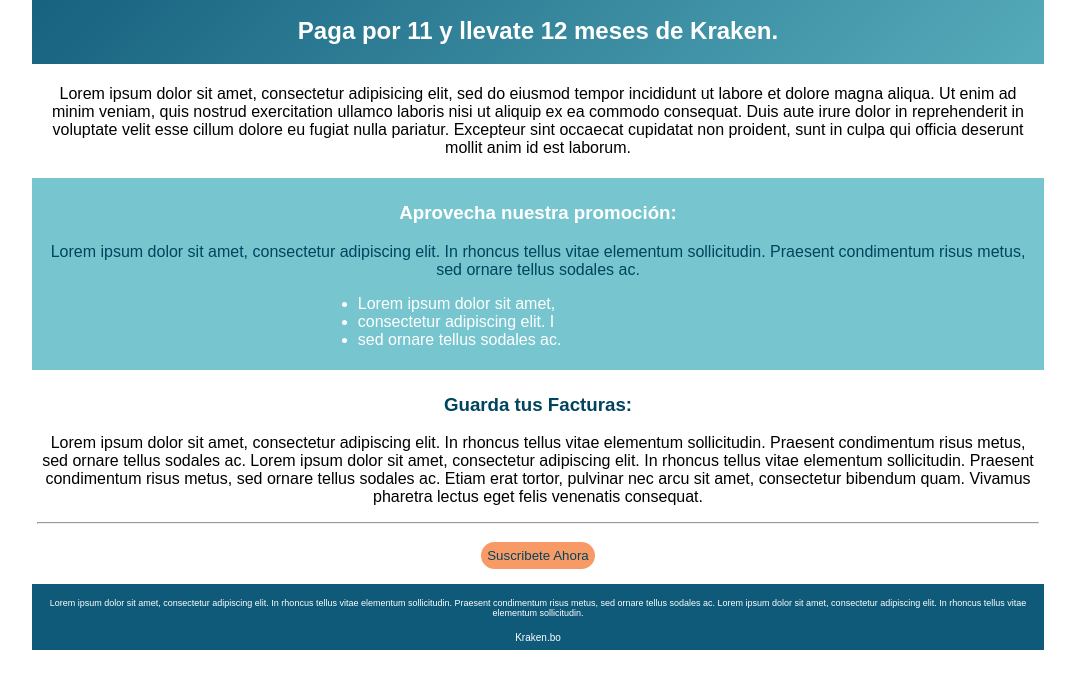
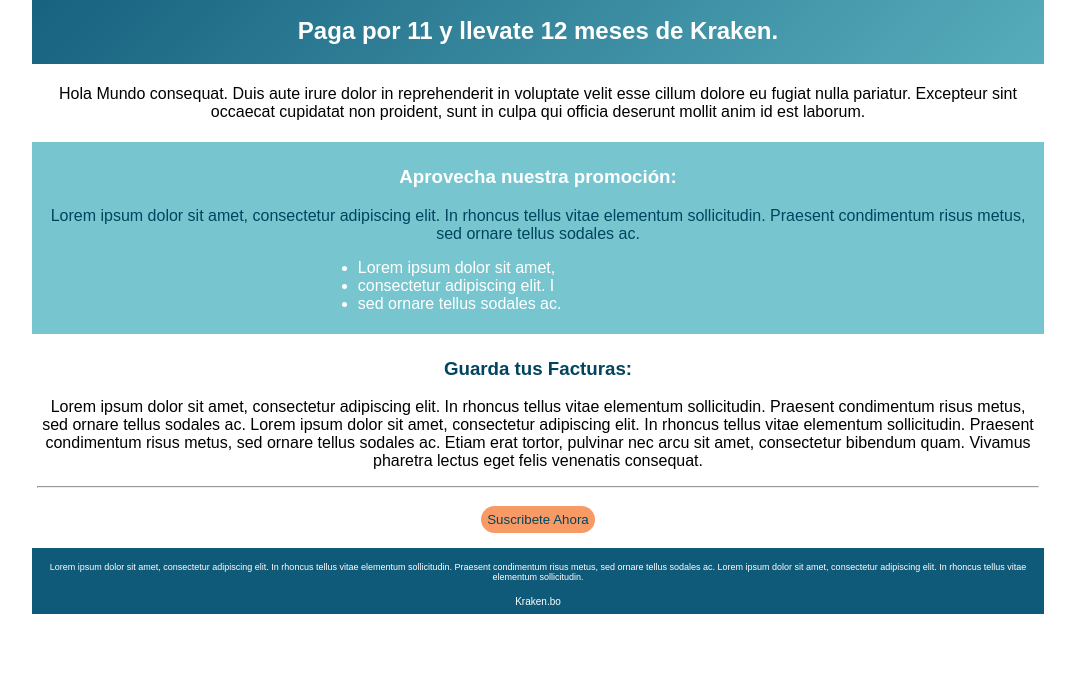
Before and after one commit to unkerned/test-jesus, a plain HTML site: page index.html in a window 1280 px wide. Shown: the part 124-800 px from the top of the page, without its empty margins (102-1177 px from the left). Drawn offline with Linux system fonts and the light colour scheme.

Commit message:
cambio de texto

```diff
--- a/index.html
+++ b/index.html
@@ -16,9 +16,7 @@
 
 		<h2 style="font-family: Asap,sans-serif; color: white;border-radius:">Paga por 11 y llevate 12 meses de Kraken.</h2>
 		<div style="padding: 5px; background-color:white;">
-			<p style="color: black; text-align: center; font-family: Asap,sans-serif;">Lorem ipsum dolor sit amet, consectetur adipisicing elit, sed do eiusmod
-			tempor incididunt ut labore et dolore magna aliqua. Ut enim ad minim veniam,
-			quis nostrud exercitation ullamco laboris nisi ut aliquip ex ea commodo
+			<p style="color: black; text-align: center; font-family: Asap,sans-serif;">Hola Mundo
 			consequat. Duis aute irure dolor in reprehenderit in voluptate velit esse
 			cillum dolore eu fugiat nulla pariatur. Excepteur sint occaecat cupidatat non
 			proident, sunt in culpa qui officia deserunt mollit anim id est laborum.</p>
```
